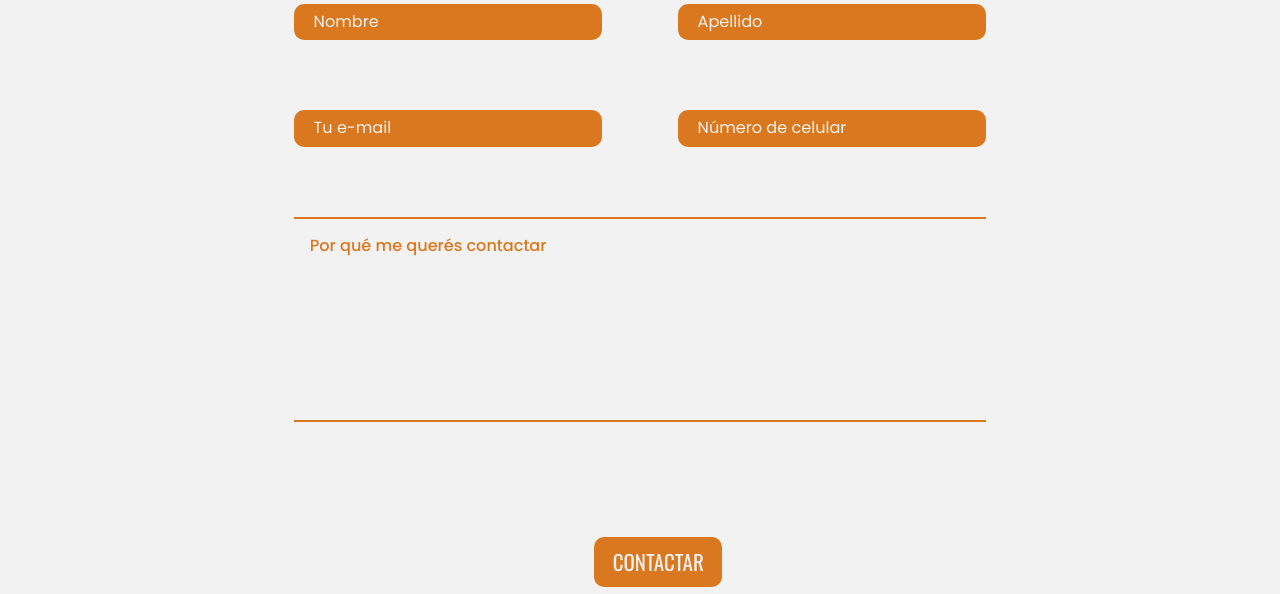
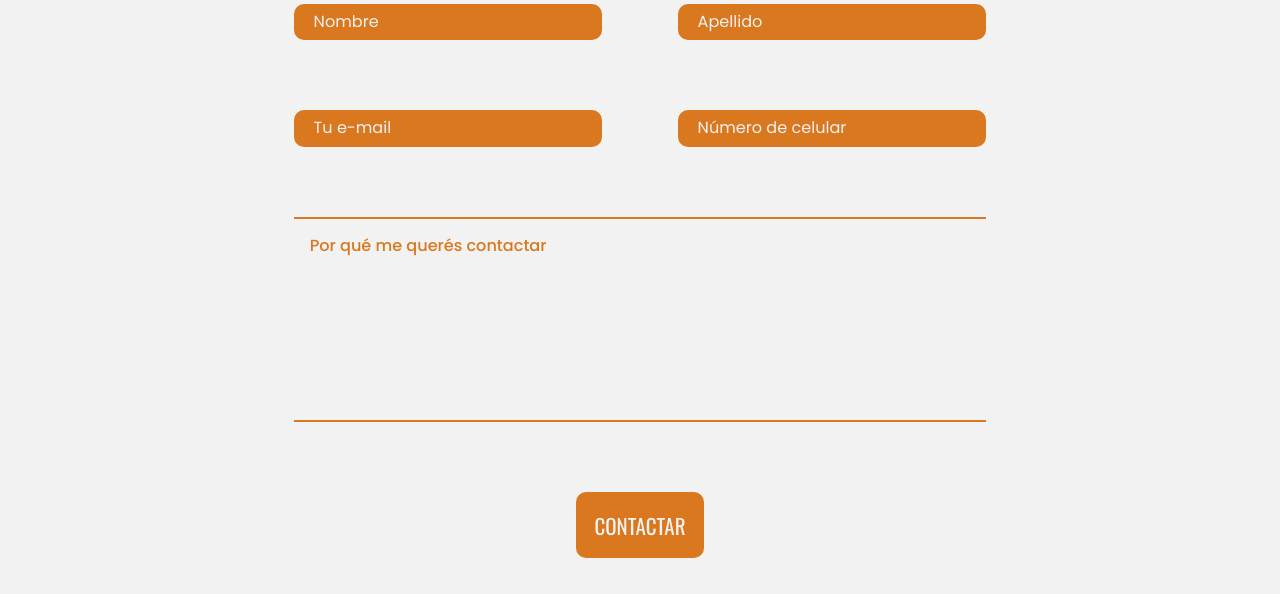
Before and after one commit to JMartin79-web/portafolio_martin_aguirre, a website: page contacto.html in a window 1280 px wide. Shown: the part 570-1164 px from the top of the page. Drawn offline with nearby package versions, Linux system fonts and the light colour scheme.

Commit message:
Martin Aguirre - Entrega Final

```diff
--- a/contacto.html
+++ b/contacto.html
@@ -73,7 +73,7 @@
  <!--EMPIEZA EL CONTENIDO-->
 <main class="contact__main">
 
-    <form action="#" class="form" method="get">
+    <form action="#" class="form" method="post" role="form">
 
         <section class="form__s1">
             <h1 class="form__h1">INFORMACIÓN DE CONTACTO</h1>
@@ -102,9 +102,10 @@
         </section>
 
         <section class="form__s5">
-            <input type="submit" id="enviar" name="user_enviar" value="CONTACTAR" class="form__enviar">
+            <button type="submit" class="form__enviar">
+                <a id="enviar" href="">CONTACTAR</a>
+            </button>
         </section>
-
 
     </form>
 
--- a/js/form.js
+++ b/js/form.js
@@ -1,21 +1,25 @@
 // levantar el a del link de wsp
-var aMsjWsp = document.getElementById('enviar')
+var aMsjWsp = document.getElementById("enviar")
 
 function mensaje_wsp(){
-    var nombre = document.getElementById("name")
-    var apellido = document.getElementById("apellido")
-    var email = document.getElementById("mail")
-    var razon = document.getElementById("msg")
-}
+   var nombre = document.getElementById("name")
+   var apellido = document.getElementById("apellido")
+   var email = document.getElementById("mail")
+   var razon = document.getElementById("msg")
+
 
 var mensaje_final
 mensaje_final = "Hola,%20mi%20nombre%20es%20" + nombre.value + "%20"
 mensaje_final = mensaje_final + apellido.value + ".%20"
 mensaje_final = mensaje_final + "Mi%20e-mail%20es:%20" + email.value + ".%20"
-mensaje_final = mensaje_final + razonvalue
+mensaje_final = mensaje_final + razon.value +"."
 
 var mensaje = "https://api.whatsapp.com/send/?phone=541121902602&text=" + mensaje_final
 
 aMsjWsp.href = mensaje
+}
 
 aMsjWsp.addEventListener('click', mensaje_wsp)
+
+
+//gracias por la educación profe <3
--- a/scss/paginas/_contacto.scss
+++ b/scss/paginas/_contacto.scss
@@ -123,28 +123,20 @@ footer{grid-area: foot;}
     }
 
     .form__s5{
-        input{
-            cursor: pointer;
-            margin: auto;
-            font-family: 'Oswald', sans-serif;
-            font-size: 1.5rem;
-            color: #F2F2F2;
-            margin: 50% auto;
-            background-color: #d9781e;
-            padding: 10% 20%;
-            text-align: center;
-            justify-items: center;
-            align-items: center;
-            align-self: center;
+        button{
+            background:#d9781e;
             transition: all 1s;
+            border-radius: 10px;
+            a{
+                font-family: 'Oswald', sans-serif;
+                font-size: 1.5rem;
+                text-decoration: none;
+                color: #F2F2F2;
+            }
 
             &:focus{
                 background-color: #1ed974;
-                transform: scale(1.2);
-            }
-         }
+                transform: scale(1.2);}
+        }
     }
-
-
-
 }
```
Also changed, not shown: css/style.css.
